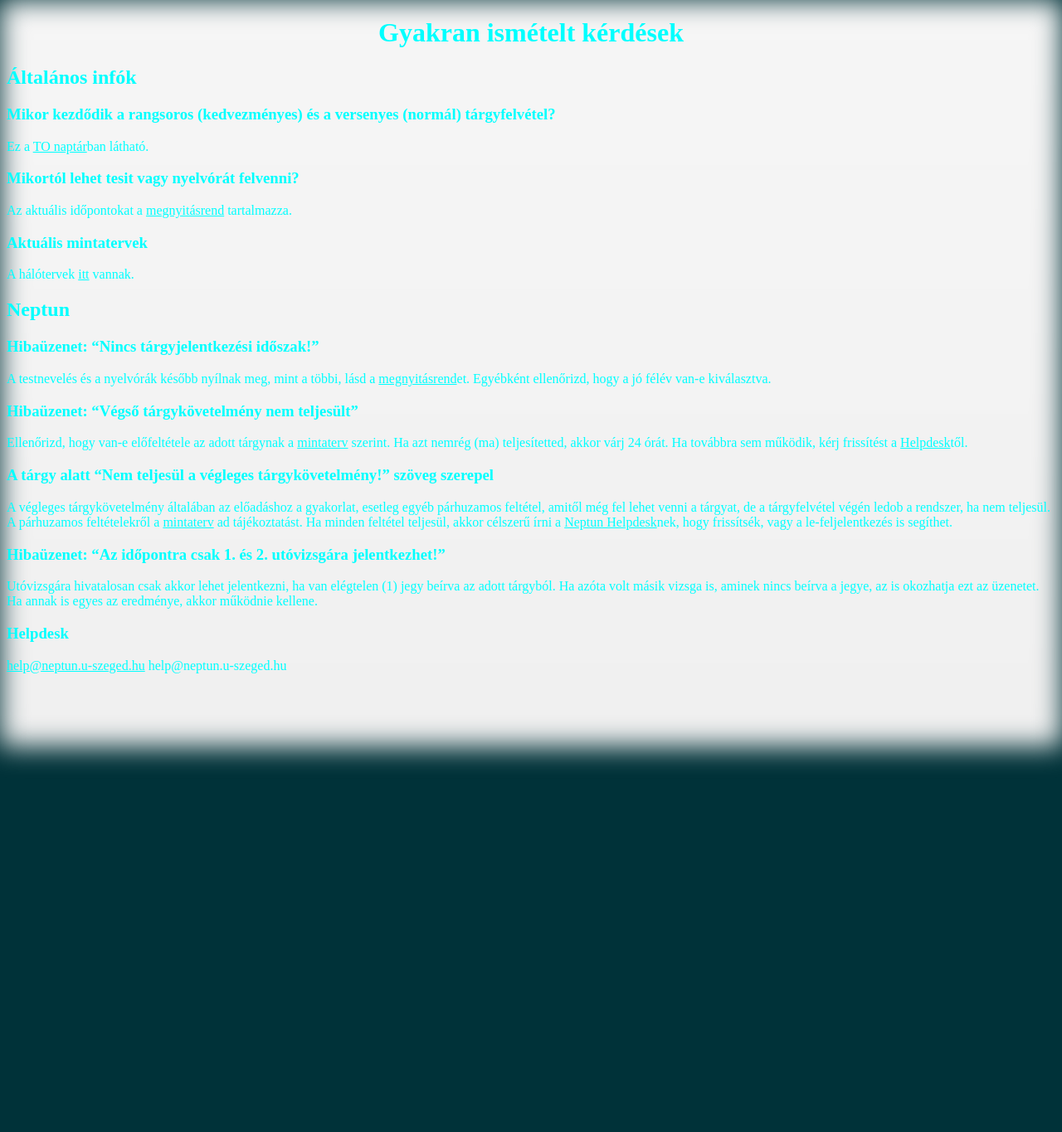
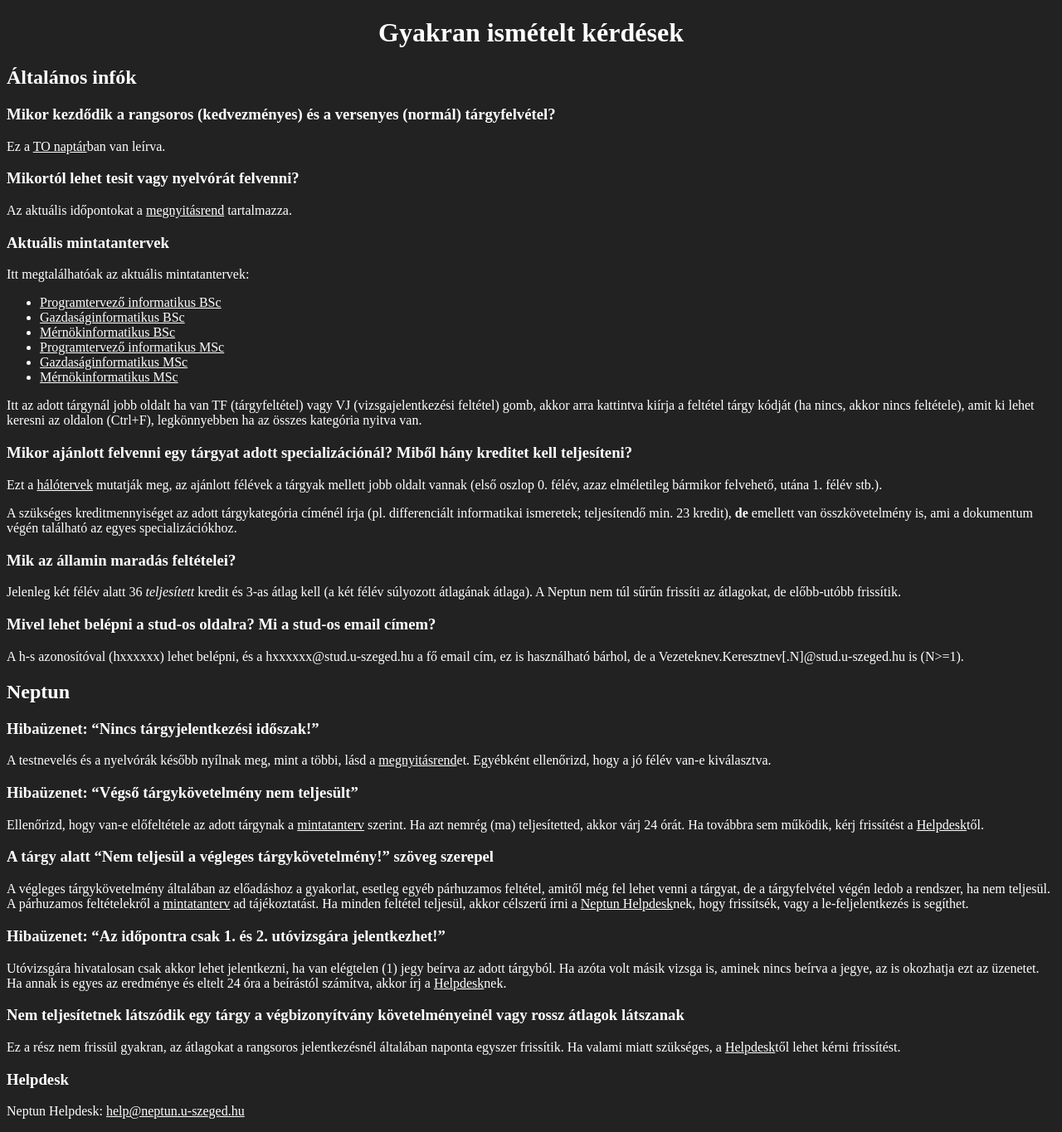
Before and after one commit to NorbiPeti/SZTE, a Jekyll site: the page built from index.md, in a window 1280 px wide. Shown: the whole page at 83% size. Built offline with Jekyll 4.4.1, drawn with Linux system fonts in a browser that asks for light colours.

Commit message:
Fixes, new questions

```diff
--- a/css/main.css
+++ b/css/main.css
@@ -1,13 +1,13 @@
 body {
-    background-color: #003239;
+    background-color: #222222;
 }
 
 * {
-    color: aqua;
+    color: white;
 }
 
-.bg-image {
-    background-image: linear-gradient(to bottom, #f6f6f6, #f4f4f4, #f2f2f2, #f0f0f0);
+/*.bg-image {
+    background-image: linear-gradient(to bottom, #161616, #141414, #121212, #101010);
     background-size: cover;
     filter: blur(16px);
     height: 100%;
@@ -18,28 +18,7 @@ body {
     z-index: -1;
     margin: 0;
     padding: 0;
-}
-
-
-#popularSongs, #hiddenSongs {
-    width: 38%;
-    margin: 4%;
-    border: 1px #78ffee solid;
-    padding: 20px;
-}
-
-#popularSongs h2, #hiddenSongs h2 {
-    text-align: center;
-    color: aqua;
-}
-
-#popularSongs {
-    float: left;
-}
-
-#hiddenSongs {
-    float: right;
-}
+}*/
 
 h1 {
     text-align: center;
@@ -73,26 +52,10 @@ nav li a:hover {
     color: aqua;
 }
 
-.stream-column {
-    float: left;
-    width: 33.33%;
-}
-
-.stream-column h2 {
-    text-align: center;
-}
-
-/* Clear floats after the columns */
-.stream-row:after {
-    content: "";
-    display: table;
-    clear: both;
-}
-
-#lyrics {
-    font-family: sans-serif;
-}
-
 .pageContent {
     margin: 20px;
 }
+
+:target {
+    background-color: #0000CC;
+}
--- a/index.md
+++ b/index.md
@@ -4,31 +4,53 @@ ptitle: Gyakran ismételt kérdések
 ---
 ## Általános infók
 ### Mikor kezdődik a rangsoros (kedvezményes) és a versenyes (normál) tárgyfelvétel?
-Ez a [TO naptár](https://sci.u-szeged.hu/oktatas/naptarak/to-naptar)ban látható.
+Ez a [TO naptár](https://sci.u-szeged.hu/oktatas/naptarak/to-naptar)ban van leírva.
 
 ### Mikortól lehet tesit vagy nyelvórát felvenni?
 Az aktuális időpontokat a [megnyitásrend](http://web5.etr.u-szeged.hu:8080/naptar/Megnyitasrend/index.jsp) tartalmazza.
 
-### Aktuális mintatervek
-A hálótervek [itt](http://www.sci.u-szeged.hu/hallgatoknak/haloterv/informatikai-intezet) vannak.
+### Aktuális mintatantervek
+Itt megtalálhatóak az aktuális mintatantervek:
+
+* [Programtervező informatikus BSc]( https://oktweb.neptun.u-szeged.hu/tanterv/tanterv.aspx?kod=BSZKPTI-N1)
+* [Gazdaságinformatikus BSc]( https://oktweb.neptun.u-szeged.hu/tanterv/tanterv.aspx?kod=BSZKGAI-N1)
+* [Mérnökinformatikus BSc]( https://oktweb.neptun.u-szeged.hu/tanterv/tanterv.aspx?kod=BSZKMEI-N1)
+* [Programtervező informatikus MSc]( https://oktweb.neptun.u-szeged.hu/tanterv/tanterv.aspx?kod=MSZKPTI-N1)
+* [Gazdaságinformatikus MSc]( https://oktweb.neptun.u-szeged.hu/tanterv/tanterv.aspx?kod=MSZKGAI-N1)
+* [Mérnökinformatikus MSc]( https://oktweb.neptun.u-szeged.hu/tanterv/tanterv.aspx?kod=MSZKMEI-N1)
+
+Itt az adott tárgynál jobb oldalt ha van TF (tárgyfeltétel) vagy VJ (vizsgajelentkezési feltétel) gomb, akkor arra kattintva kiírja a feltétel tárgy kódját (ha nincs, akkor nincs feltétele), amit ki lehet keresni az oldalon (Ctrl+F), legkönnyebben ha az összes kategória nyitva van.
+
+### Mikor ajánlott felvenni egy tárgyat adott specializációnál? Miből hány kreditet kell teljesíteni?
+Ezt a [hálótervek](http://www.sci.u-szeged.hu/hallgatoknak/haloterv/informatikai-intezet) mutatják meg, az ajánlott félévek a tárgyak mellett jobb oldalt vannak (első oszlop 0. félév, azaz elméletileg bármikor felvehető, utána 1. félév stb.).
+
+A szükséges kreditmennyiséget az adott tárgykategória címénél írja (pl. differenciált informatikai ismeretek; teljesítendő min. 23 kredit), **de** emellett van összkövetelmény is, ami a dokumentum végén található az egyes specializációkhoz.
+
+### Mik az államin maradás feltételei?
+Jelenleg két félév alatt 36 *teljesített* kredit és 3-as átlag kell (a két félév súlyozott átlagának átlaga). A Neptun nem túl sűrűn frissíti az átlagokat, de előbb-utóbb frissítik.
+
+### Mivel lehet belépni a stud-os oldalra? Mi a stud-os email címem?
+A h-s azonosítóval (hxxxxxx) lehet belépni, és a hxxxxxx@stud.u-szeged.hu a fő email cím, ez is használható bárhol, de a Vezeteknev.Keresztnev[.N]@stud.u-szeged.hu  is (N>=1).
 
 ## Neptun
 ### Hibaüzenet: "Nincs tárgyjelentkezési időszak!"
-A testnevelés és a nyelvórák később nyílnak meg, mint a többi, lásd a [megnyitásrend](#mikortl-lehet-tesit-vagy-nyelvrt-felvenni)et.
+A testnevelés és a nyelvórák később nyílnak meg, mint a többi, lásd a [megnyitásrend](#mikortól-lehet-tesit-vagy-nyelvórát-felvenni)et.
 Egyébként ellenőrizd, hogy a jó félév van-e kiválasztva.
 
 ### Hibaüzenet: "Végső tárgykövetelmény nem teljesült"
-Ellenőrizd, hogy van-e előfeltétele az adott tárgynak a [mintaterv](#aktulis-mintatervek) szerint. Ha azt nemrég (ma) teljesítetted, akkor várj 24 órát.
+Ellenőrizd, hogy van-e előfeltétele az adott tárgynak a [mintatanterv](#aktuális-mintatantervek) szerint. Ha azt nemrég (ma) teljesítetted, akkor várj 24 órát.
 Ha továbbra sem működik, kérj frissítést a [Helpdesk](#helpdesk)től.
 
 ### A tárgy alatt "Nem teljesül a végleges tárgykövetelmény!" szöveg szerepel
 A végleges tárgykövetelmény általában az előadáshoz a gyakorlat, esetleg egyéb párhuzamos feltétel, amitől még fel lehet venni a tárgyat, de a tárgyfelvétel végén ledob a rendszer, ha nem teljesül.
-A párhuzamos feltételekről a [mintaterv](#aktulis-mintatervek) ad tájékoztatást. Ha minden feltétel teljesül, akkor célszerű írni a [Neptun Helpdesk](#helpdesk)nek, hogy frissítsék, vagy a le-feljelentkezés is segíthet.
+A párhuzamos feltételekről a [mintatanterv](#aktuális-mintatantervek) ad tájékoztatást. Ha minden feltétel teljesül, akkor célszerű írni a [Neptun Helpdesk](#helpdesk)nek, hogy frissítsék, vagy a le-feljelentkezés is segíthet.
 
 ### Hibaüzenet: "Az időpontra csak 1. és 2. utóvizsgára jelentkezhet!"
 Utóvizsgára hivatalosan csak akkor lehet jelentkezni, ha van elégtelen (1) jegy beírva az adott tárgyból. Ha azóta volt másik vizsga is, aminek nincs beírva a jegye, az is okozhatja ezt az üzenetet.
-Ha annak is egyes az eredménye, akkor működnie kellene.
+Ha annak is egyes az eredménye és eltelt 24 óra a beírástól számítva, akkor írj a [Helpdesk](#helpdesk)nek.
+
+### Nem teljesítetnek látszódik egy tárgy a végbizonyítvány követelményeinél vagy rossz átlagok látszanak
+Ez a rész nem frissül gyakran, az átlagokat a rangsoros jelentkezésnél általában naponta egyszer frissítik. Ha valami miatt szükséges, a [Helpdesk](#helpdesk)től lehet kérni frissítést.
 
 ### Helpdesk
-[help@neptun.u-szeged.hu](mailto:help@neptun.u-szeged.hu)
-help@neptun.u-szeged.hu
+Neptun Helpdesk: [help@neptun.u-szeged.hu](mailto:help@neptun.u-szeged.hu)
```
